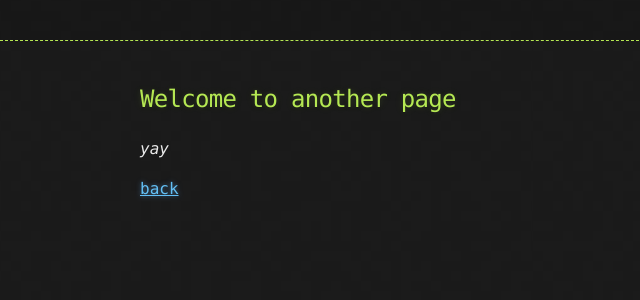
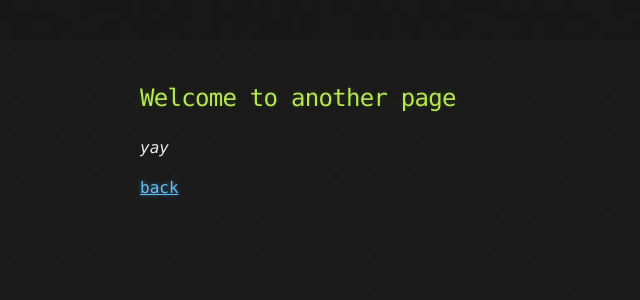
Before and after one commit to farouk/farouk.github.io, a Jekyll site: the page built from another-page.md, in a window 1280 px wide. Shown: the top 300 px of the page, without its empty margins (0-640 px from the left). Built offline with Jekyll 4.4.1, drawn with Linux system fonts in a browser that asks for light colours; our own code applies the rules of GitHub Pages for plain Markdown files.

Commit message:
Update jekyll-theme-hacker.scss

```diff
--- a/_sass/jekyll-theme-hacker.scss
+++ b/_sass/jekyll-theme-hacker.scss
@@ -47,7 +47,7 @@ li {
 header {
   background: rgba(0, 0, 0, 0.1);
   width: 100%;
-  border-bottom: 1px dashed $conifer; //header;
+  /*border-bottom: 1px dashed $conifer; //header; */
   padding: 20px 0;
   margin: 0 0 40px 0;
 }
```
